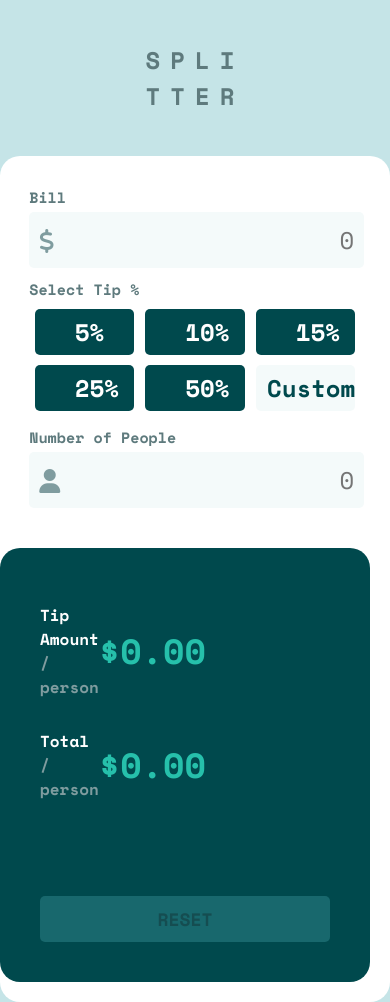
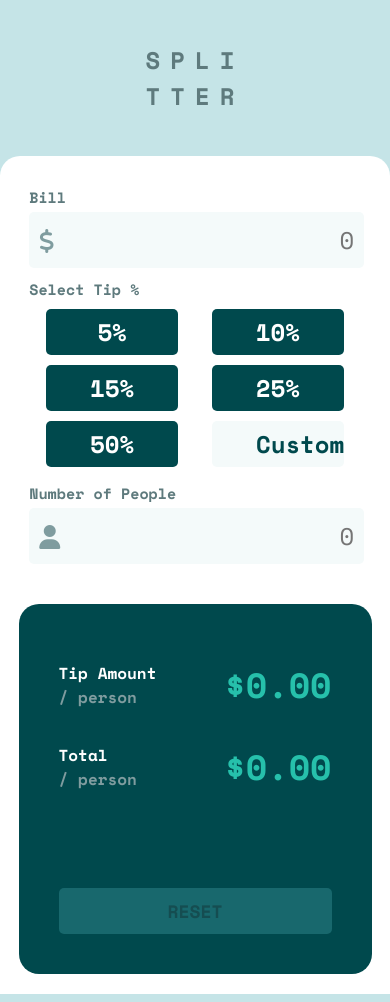
Before and after one commit to felipe-souza17/tip-calculator-app, a plain HTML site: page index.html in a window 390 px wide. Drawn offline with nearby package versions, Linux system fonts and the light colour scheme.

Commit message:
Mobile Version

```diff
--- a/css/style.css
+++ b/css/style.css
@@ -89,6 +89,11 @@ form input {
   padding: 5px 40px;
   color: white;
   outline: 0;
+  transition: all 0.3s linear;
+}
+.select-tip .tip:hover {
+  background-color: var(--strong-cyan);
+  color: var(--very-dark-cyan);
 }
 .select-tip input {
   width: 30%;
@@ -145,7 +150,7 @@ form input {
   padding: 10px 0;
   font-size: 18px;
   font-weight: 700;
-  transition: all 0.5s linear;
+  transition: all 0.3s linear;
 }
 .reset:hover {
   background-color: var(--strong-cyan);
@@ -157,5 +162,17 @@ form input {
   form {
     flex-direction: column;
     width: 100%;
+    border-radius: 20px 20px 0 0;
+  }
+  .total-bill {
+    width: 70%;
+    margin: 20px auto;
+  }
+  .tip-amount,
+  .total-person {
+    width: auto;
+  }
+  .select-tip input {
+    width: 40%;
   }
 }
```
